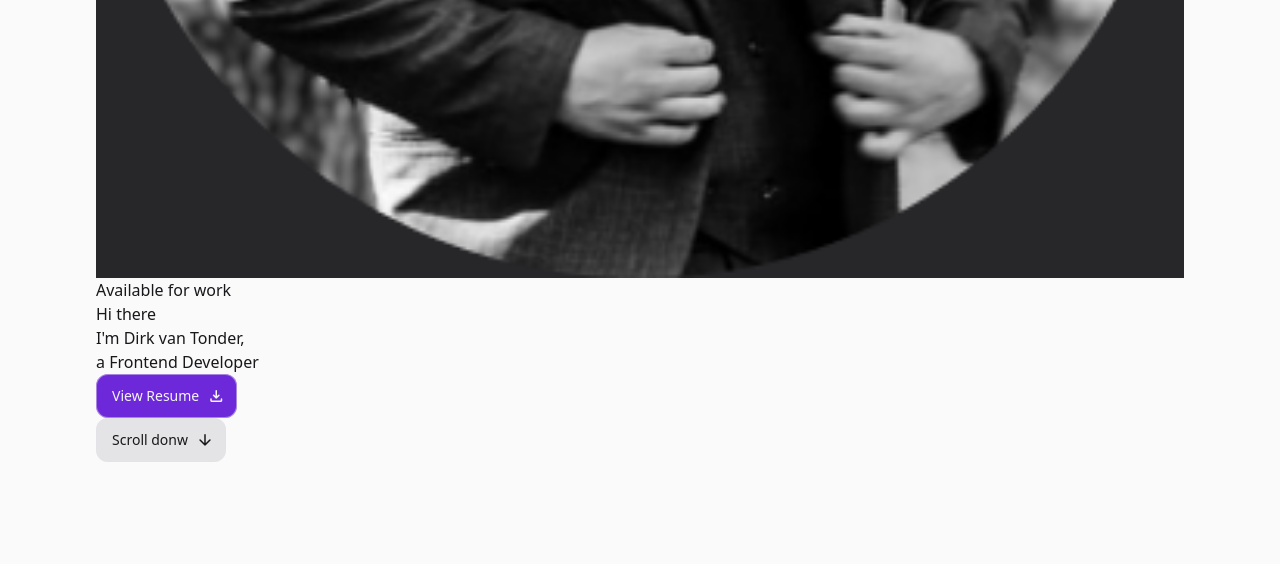
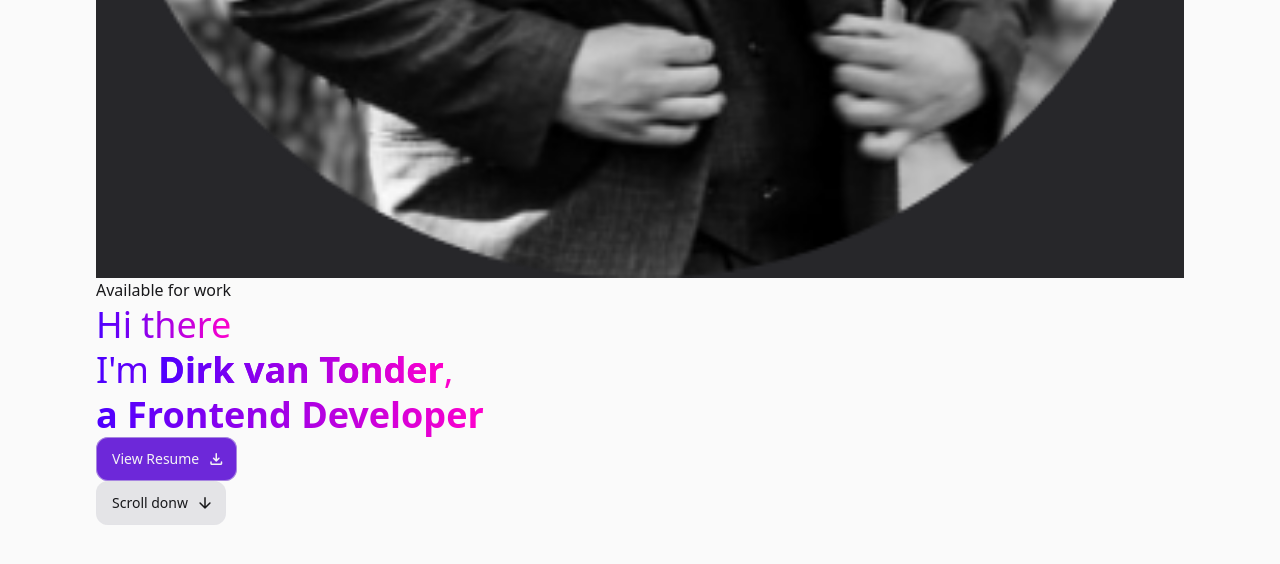
Before and after one commit to dirk-vt/dirk-portfolio, a React (Vite) app: page / in a window 1280 px wide. Shown: the part 978-1542 px from the top of the page. Built offline with nearby package versions, Linux system fonts and the light colour scheme.

Commit message:
Update index.css

```diff
--- a/src/index.css
+++ b/src/index.css
@@ -14,7 +14,7 @@ body {
     @apply translate-y-20 opacity-0
 }
 
-.headline-1, .headline-2 {
+.headline-1, .headline-2, .headline-3, .headline-4 {
     @apply max-w-max;
     background: -webkit-linear-gradient(0deg, #4c00ff,
     #ff00cc);
@@ -23,13 +23,20 @@ body {
 }
 
 .headline-1 {
-    @apply text-5xl leading-tight font-semibold lg:text-[35px]
+    @apply text-5xl leading-tight font-semibold lg:text-[45px]
 }
 
 .headline-2 {
     @apply text-3xl lg:text-4xl lg:leading-tight font-semibold
 }
 
+.headline-3 {
+    @apply text-3xl lg:text-4xl lg:leading-tight
+}
+
+.headline-4 {
+    @apply text-4xl lg:text-4xl lg:leading-tight font-semibold
+}
 .title-1 {
     @apply text-[22px] font-normal
 }
```
